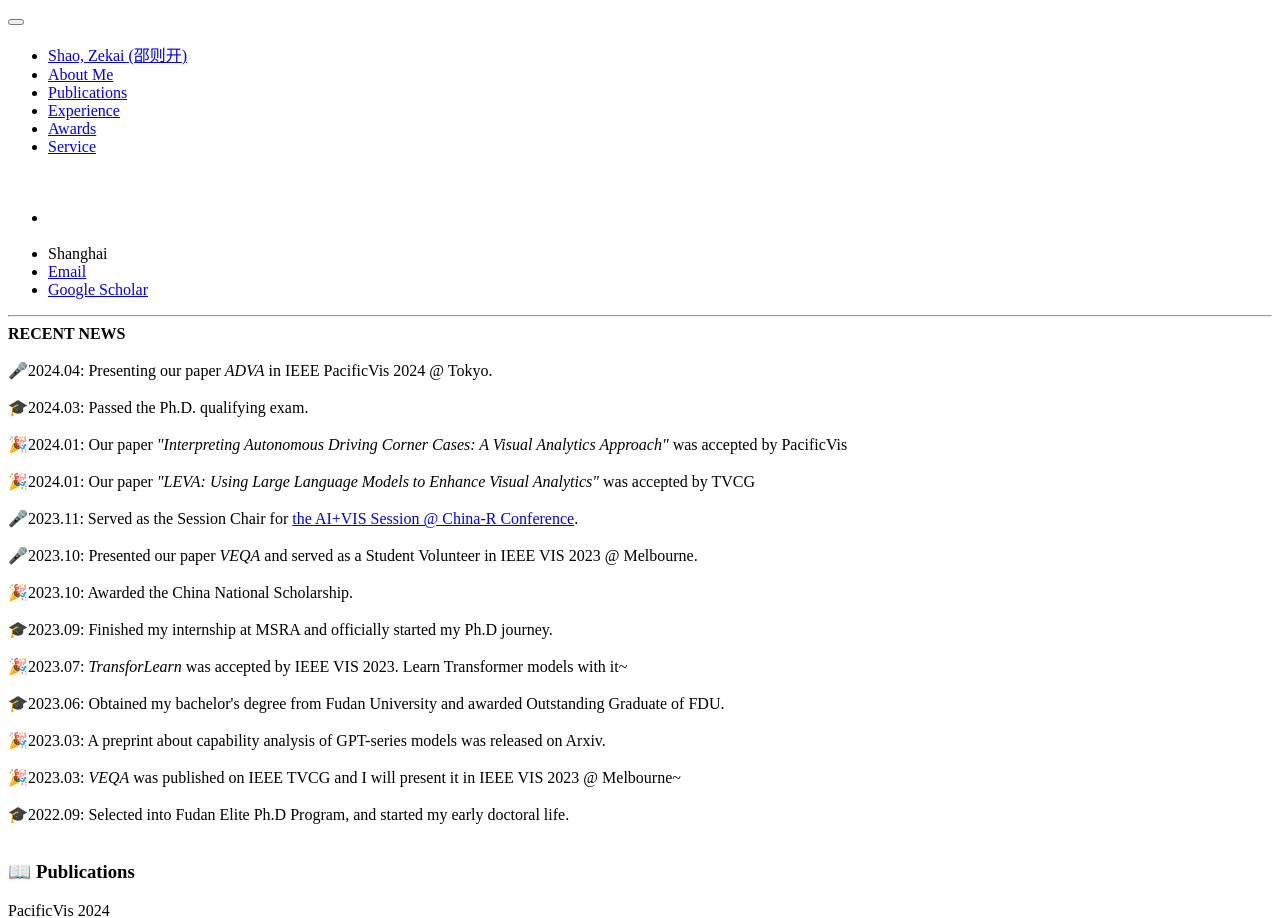
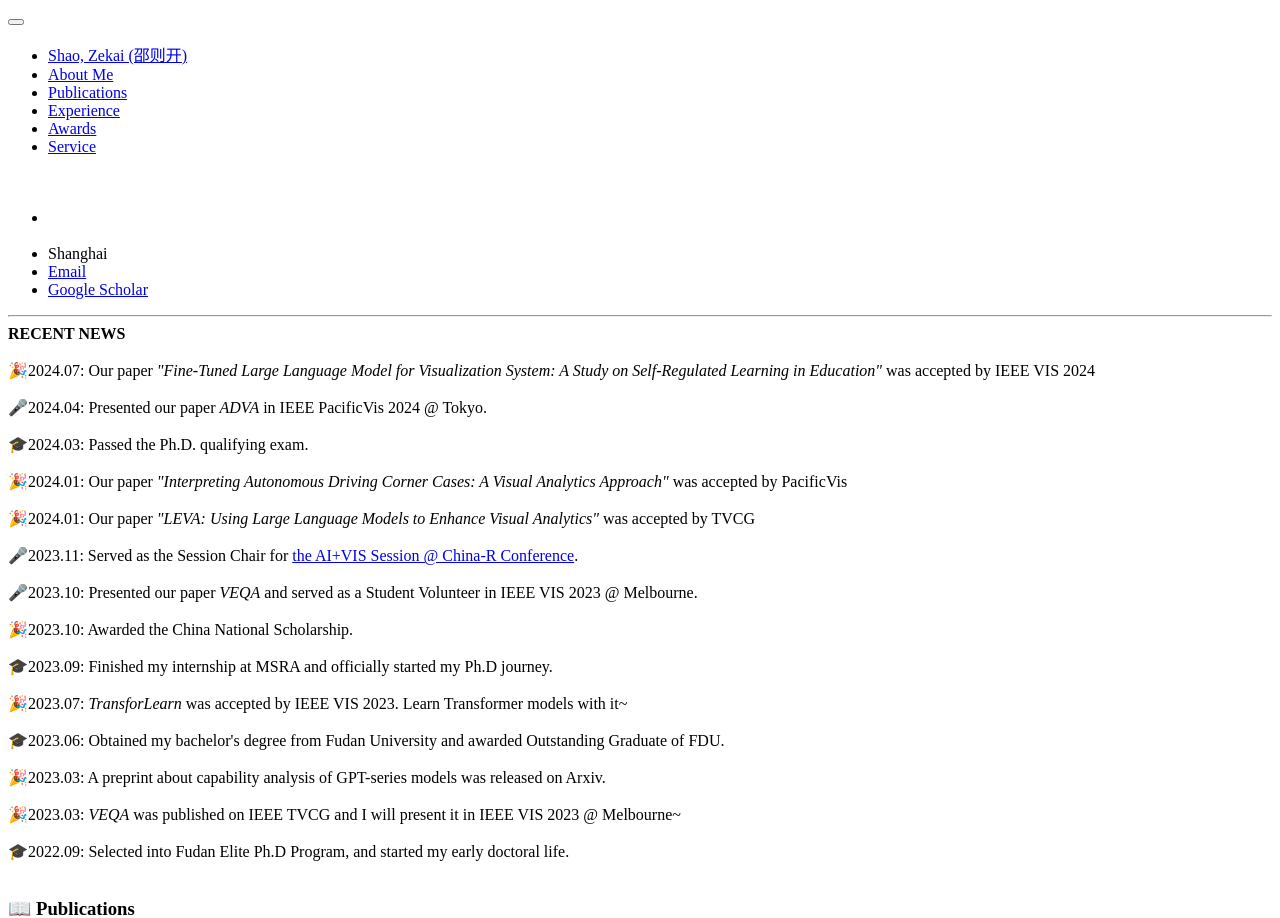
Before and after one commit to ZekaiShao25/ZekaiShao25.github.io, a Jekyll site: the page built from _pages/include/pub.md, in a window 1280 px wide and 1400 px high. Shown: the top 918 px of the window. Built offline with Jekyll 4.4.1, drawn with Linux system fonts in a browser that asks for light colours; our own code applies the rules of GitHub Pages for plain Markdown files; some of the changed text lies outside the part shown.

Commit message:
update: 2408

```diff
--- a/_includes/sidebar.html
+++ b/_includes/sidebar.html
@@ -15,7 +15,9 @@
 <hr/>
 <b> RECENT NEWS</b> <br><br>
 <div class="news">
-🎤2024.04: Presenting our paper <i>ADVA</i> in IEEE PacificVis 2024 @ Tokyo.<br><br>
+🎉2024.07: Our paper <i>"Fine-Tuned Large Language Model for Visualization System: A Study on Self-Regulated Learning in Education"</i> was accepted by IEEE VIS 2024<br><br>
+
+🎤2024.04: Presented our paper <i>ADVA</i> in IEEE PacificVis 2024 @ Tokyo.<br><br>
 
 🎓2024.03: Passed the Ph.D. qualifying exam.<br><br>
 
--- a/_pages/include/pub.md
+++ b/_pages/include/pub.md
@@ -1,4 +1,25 @@
 # 📖 Publications
+
+<!-- IEEE VIS 2024 TailorMind-->
+<div class='paper-box'><div class='paper-box-image'><div><div class="badge">PacificVis 2024</div><img src='images/paper/adva.png' alt="sym" width="100%"></div></div>
+<div class='paper-box-text' markdown="1">
+
+### Fine‑Tuned Large Language Model for Visualization System: A Study on Self‑Regulated Learning in Education
+
+Lin Gao, Jing Lu, **<u>Zekai Shao</u>**, Ziyue Lin, Shengbin Yue, Chokit Ieong, Yi Sun, Zhongyu Wei, Siming Chen
+
+IEEE Transactions on Visualization and Computer Graphics (Proc. IEEE VIS'24), 2025.
+
+<div class="extra-links">
+    <a class="_blank" href="./pdf/tailormind.pdf" >
+        <i class="fas fa-newspaper" aria-hidden="true"></i> PDF
+    </a>
+    <a class="_blank" href="https://arxiv.org/abs/2407.20570">
+        <i class="ai ai-arxiv ai-1x" aria-hidden="true"></i> arXiv
+    </a>
+</div>
+</div>
+</div>
 
 <!-- IEEE PVis 2024 ADVA-->
 <div class='paper-box'><div class='paper-box-image'><div><div class="badge">PacificVis 2024</div><img src='images/paper/adva.png' alt="sym" width="100%"></div></div>
```
Also changed, not shown: 1 other file.
